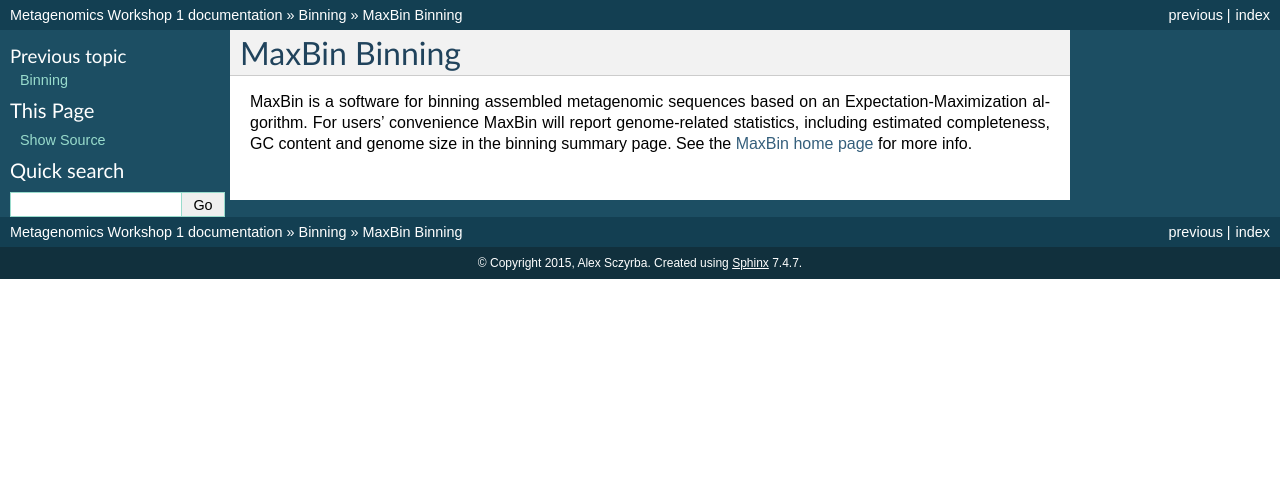
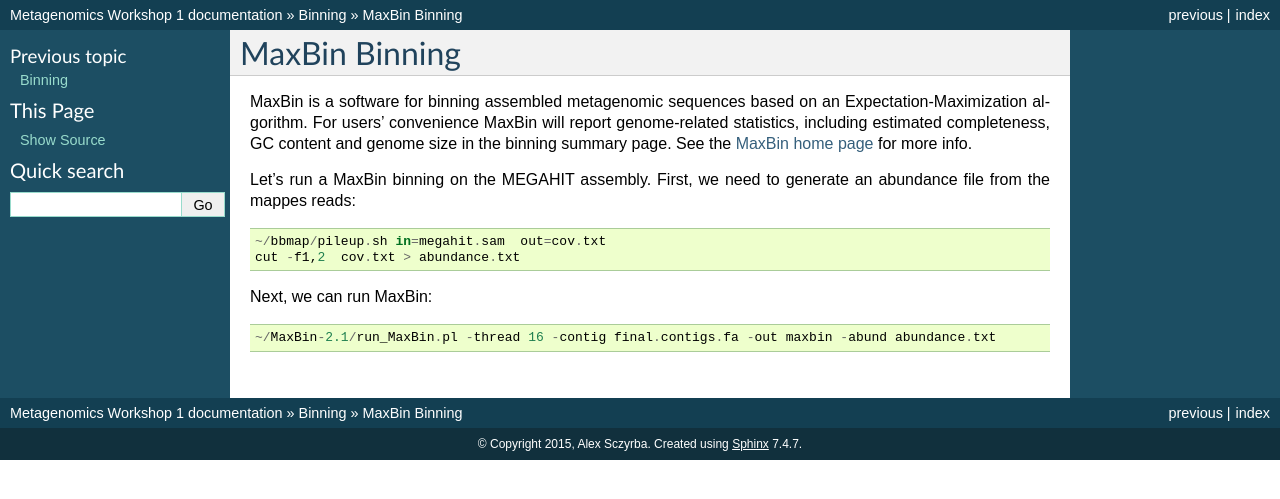
Before and after one commit to metagenomics/metagenomics-workshop, a Sphinx documentation site: the page built from docs/binning/maxbin.rst, in a window 1280 px wide. Shown: the top 499 px of the page. Built offline with Sphinx 7.4.7, drawn with Linux system fonts in a browser that asks for light colours.

Commit message:
Update maxbin.rst

```diff
--- a/docs/binning/maxbin.rst
+++ b/docs/binning/maxbin.rst
@@ -6,4 +6,14 @@
 MaxBin will report genome-related statistics, including estimated
 completeness, GC content and genome size in the binning summary
 page. See the `MaxBin home page
-<http://sourceforge.net/projects/maxbin/>`_ for more info.
+<http://downloads.jbei.org/data/microbial_communities/MaxBin/MaxBin.html>`_ for more info.
+
+Let's run a MaxBin binning on the MEGAHIT assembly. First, we need to generate an
+abundance file from the mappes reads::
+
+  ~/bbmap/pileup.sh in=megahit.sam  out=cov.txt
+  cut -f1,2  cov.txt > abundance.txt
+
+Next, we can run MaxBin::
+
+  ~/MaxBin-2.1/run_MaxBin.pl -thread 16 -contig final.contigs.fa -out maxbin -abund abundance.txt
```
